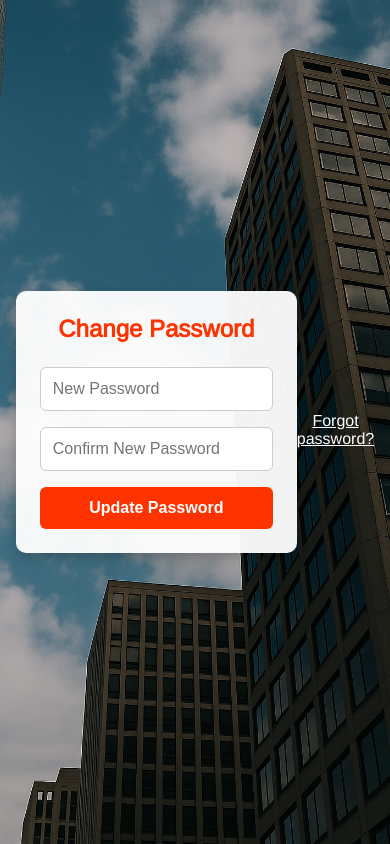
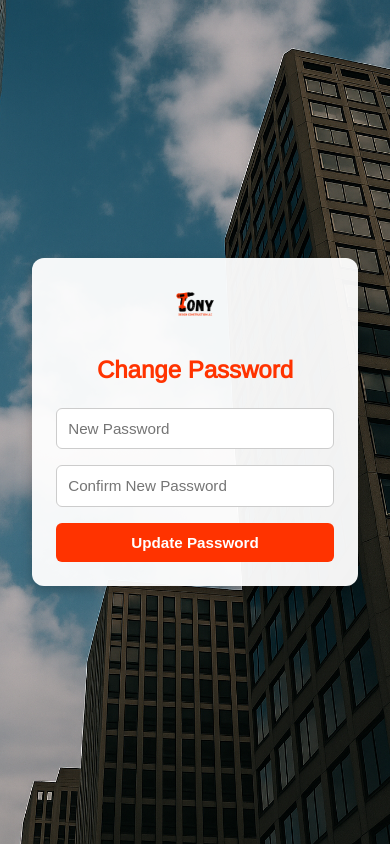
Before and after one commit to EndryMateo/Tony-Construction-BackEnd, a FastAPI app: template templates/change_password.html in a window 390 px wide. Run offline with FastAPI, Linux system fonts and the light colour scheme; the template is opened without the code that fills it, so the values that code supplies are empty.

Commit message:
fixing bugs

```diff
--- a/templates/change_password.html
+++ b/templates/change_password.html
@@ -1,4 +1,3 @@
-<!-- change_password.html -->
 <!DOCTYPE html>
 <html lang="en">
 <head>
@@ -10,18 +9,17 @@
     :root {
       --primary-red: #ff3300;
       --red-hover: #e62e00;
-      --light-gray: #f0f0f0;
       --white: #ffffff;
     }
 
     * {
       box-sizing: border-box;
-      margin: 0;
-      padding: 0;
     }
 
     body {
-      font-family: "Arimo", sans-serif;
+      margin: 0;
+      padding: 0;
+      font-family: 'Arimo', sans-serif;
       background: url("/static/uploads/contact-bg.jpg") no-repeat center center / cover;
       min-height: 100vh;
       display: flex;
@@ -33,22 +31,32 @@
     .container {
       background-color: rgba(255, 255, 255, 0.95);
       padding: 2rem;
-      border-radius: 10px;
-      max-width: 500px;
+      border-radius: 12px;
+      max-width: 400px;
       width: 100%;
       box-shadow: 0 4px 12px rgba(0, 0, 0, 0.2);
+      text-align: center;
+    }
+
+    .logo {
+      margin-bottom: 1.2rem;
+    }
+
+    .logo img {
+      height: 60px;
     }
 
     h2 {
-      text-align: center;
       color: var(--primary-red);
       margin-bottom: 1.5rem;
+      font-size: 1.7rem;
     }
 
     form {
       display: flex;
       flex-direction: column;
       gap: 1rem;
+      text-align: left;
     }
 
     input[type="password"] {
@@ -56,6 +64,7 @@
       font-size: 1rem;
       border-radius: 6px;
       border: 1px solid #ccc;
+      width: 100%;
     }
 
     button {
@@ -67,7 +76,7 @@
       border-radius: 6px;
       font-size: 1rem;
       cursor: pointer;
-      transition: background-color 0.3s;
+      transition: background-color 0.3s ease;
     }
 
     button:hover {
@@ -80,22 +89,40 @@
       padding: 0.75rem;
       border-radius: 6px;
       margin-bottom: 1rem;
-      text-align: center;
     }
 
     @media (max-width: 480px) {
       .container {
         padding: 1.5rem;
       }
+
+      .logo img {
+        height: 50px;
+      }
+
+      h2 {
+        font-size: 1.5rem;
+      }
+
+      input[type="password"],
+      button {
+        font-size: 0.95rem;
+        padding: 0.7rem;
+      }
     }
   </style>
 </head>
 <body>
   <div class="container">
+    <div class="logo">
+      <img src="/static/uploads/logo.png" alt="Tony Design Construction Logo">
+    </div>
     <h2>Change Password</h2>
+
     {% if error %}
       <div class="error">{{ error }}</div>
     {% endif %}
+
     <form method="post">
       {% if request.url.path.startswith('/admin/change-password') %}
         <input type="password" name="current_password" placeholder="Current Password" required />
@@ -107,9 +134,3 @@
   </div>
 </body>
 </html>
-
-<!-- login.html (botón Forgot password? agregado debajo del form) -->
-<!-- Just add this line below the login form inside the existing login.html -->
-<div style="margin-top: 1rem; text-align: center;">
-  <a href="/admin/recover-password" style="color: var(--white); text-decoration: underline;">Forgot password?</a>
-</div>
```
